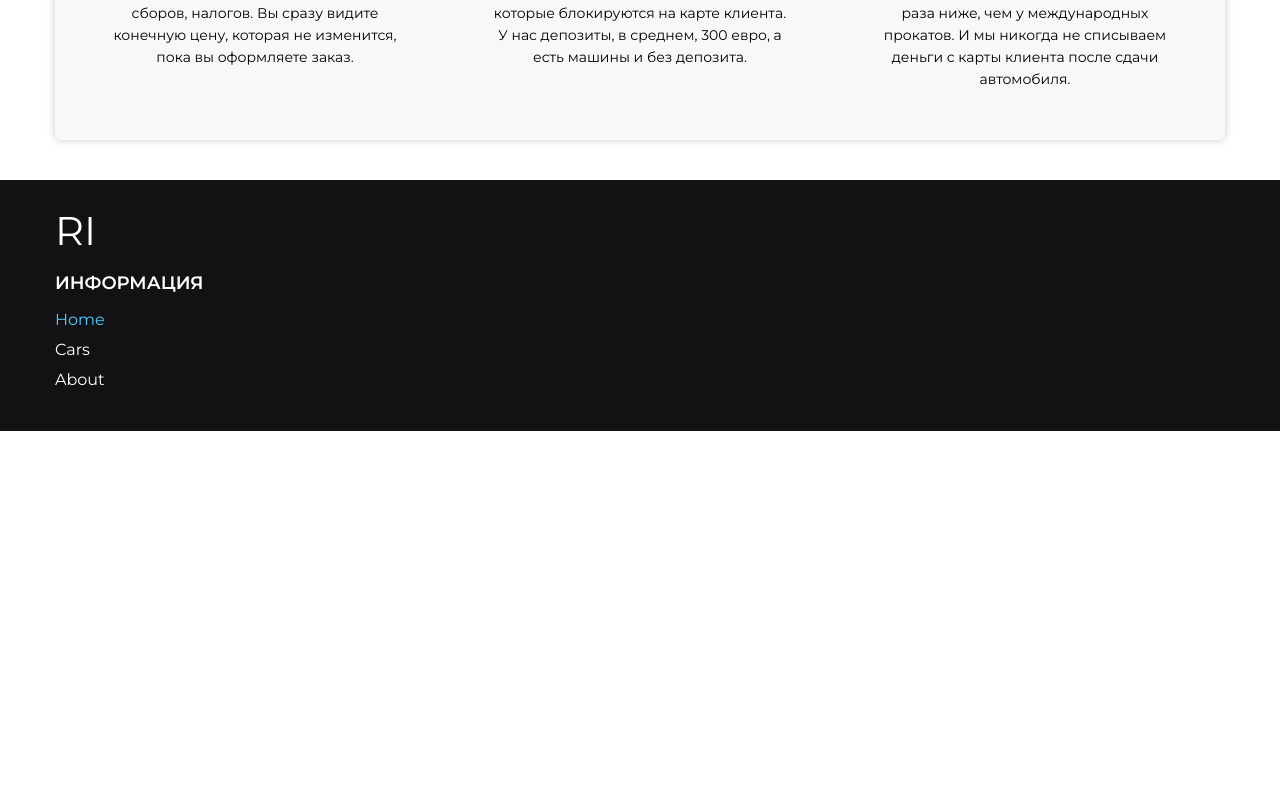
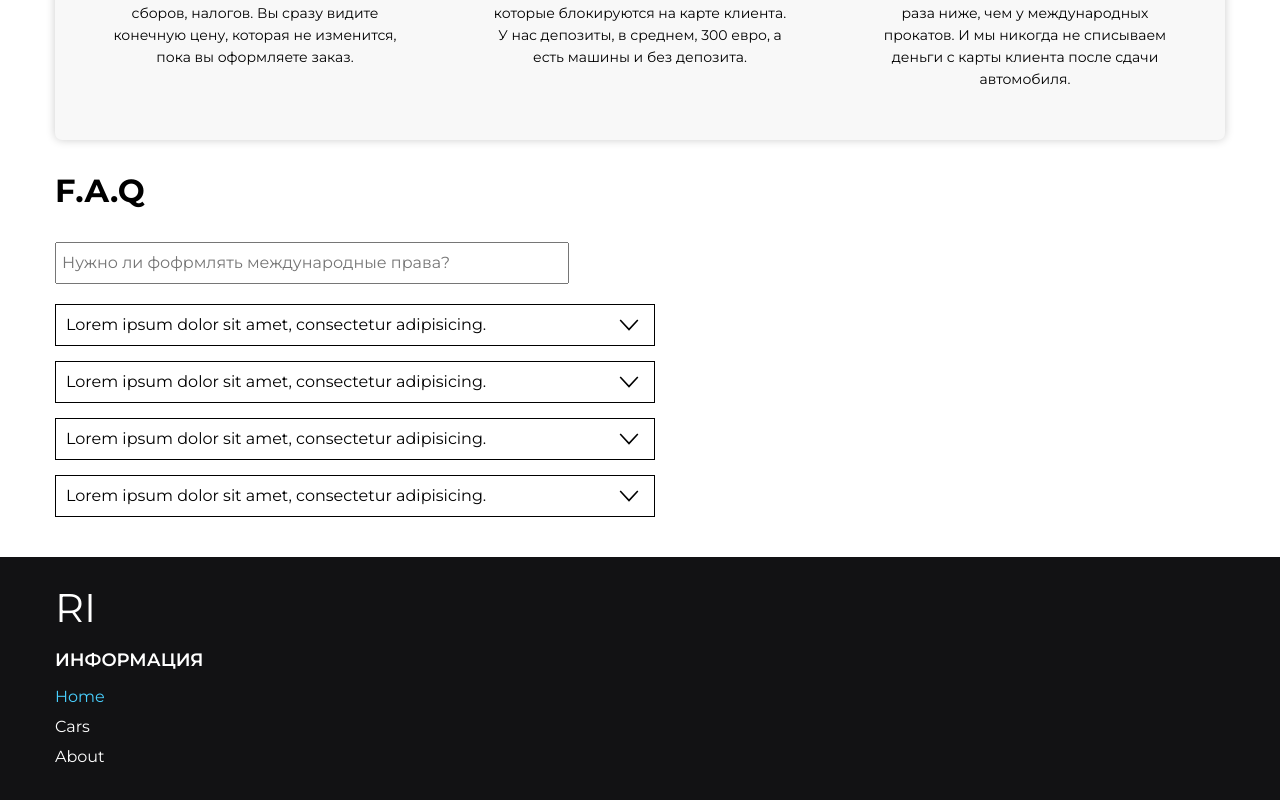
Before and after one commit to YakhyaevGadji/car-rent, a React (Vite) app: page / in a window 1280 px wide. Shown: the part 1296-2096 px from the top of the page. Before the commit the page ends 1727 px from the top, so only its background shows below. Built offline with nearby package versions, Linux system fonts and the light colour scheme.

Commit message:
add: module in folder faq

```diff
--- a/package.json
+++ b/package.json
@@ -10,6 +10,9 @@
     "preview": "vite preview"
   },
   "dependencies": {
+    "@emotion/react": "^11.11.4",
+    "@emotion/styled": "^11.11.5",
+    "@mui/material": "^5.15.16",
     "animate.css": "^4.1.1",
     "react": "^18.2.0",
     "react-dom": "^18.2.0",
--- a/src/pages/Home/ui/Home.tsx
+++ b/src/pages/Home/ui/Home.tsx
@@ -2,6 +2,7 @@ import React from "react";
 import { Heading } from "../../../widgets/heading";
 import { SliderCar } from "../../../widgets/sliderCar";
 import { Advantage } from "../../../widgets/advantage";
+import { Faq } from "../../../widgets/faq";
 
 const Home: React.FC = () => {
     return (
@@ -9,6 +10,7 @@ const Home: React.FC = () => {
             <Heading/>
             <SliderCar/>
             <Advantage/>
+            <Faq/>
         </>
     );
 }
--- a/src/shared/assets/index.ts
+++ b/src/shared/assets/index.ts
@@ -1,9 +1,11 @@
 import depoIcon from "./icons/depist-icon.png";
 import agreementIcon from "./icons/agreement-icon.png";
 import likeIcon from "./icons/like-icon.png";
+import arrowIcon from "./icons/arrow-icon.svg";
 
 export const icons = {
     depoIcon,
     agreementIcon,
-    likeIcon
+    likeIcon,
+    arrowIcon
 }
--- a/src/widgets/advantage/ui/Advantage.tsx
+++ b/src/widgets/advantage/ui/Advantage.tsx
@@ -9,17 +9,17 @@ const Advantage: React.FC = () => {
                 <h2 className="advantage__title">Преимущество</h2>
                 <ul className="advantage__list">
                     <li className="advantage__item">
-                        <img className="advantage__img" src={icons.agreementIcon} alt="" />
+                        <img className="advantage__img" src={icons.agreementIcon} alt="Договор" />
                         <h3 className="advantage__subtitle">Без мелкого шрифта</h3>
                         <p className="advantage__paragraph">Все условия и все цены мы держим на виду. Никаких скрытых платежей, сборов, налогов. Вы сразу видите конечную цену, которая не изменится, пока вы оформляете заказ.</p>
                     </li>
                     <li className="advantage__item">
-                        <img className="advantage__img" src={icons.depoIcon} alt="" />
+                        <img className="advantage__img" src={icons.depoIcon} alt="Цена" />
                         <h3 className="advantage__subtitle">Низкие депозиты</h3>
                         <p className="advantage__paragraph">В международных прокатах депозиты достигают нескольких тысяч евро, которые блокируются на карте клиента. У нас депозиты, в среднем, 300 евро, а есть машины и без депозита.</p>
                     </li>
                     <li className="advantage__item">
-                        <img className="advantage__img" src={icons.likeIcon} alt="" />
+                        <img className="advantage__img" src={icons.likeIcon} alt="Оценка" />
                         <h3 className="advantage__subtitle">Честная оценка повреждений</h3>
                         <p className="advantage__paragraph">Мы оцениваем повреждения в присутствии клиента. Наши цены в 2-3 раза ниже, чем у международных прокатов. И мы никогда не списываем деньги с карты клиента после сдачи автомобиля.</p>
                     </li>
--- /dev/null
+++ b/src/widgets/faq/index.ts
@@ -0,0 +1,3 @@
+import Faq from "./ui/Faq";
+
+export { Faq };
--- /dev/null
+++ b/src/widgets/faq/module/questionsData.ts
@@ -0,0 +1,24 @@
+import { icons } from "../../../shared/assets";
+
+export default [
+    {
+        title: 'Lorem ipsum dolor sit amet, consectetur adipisicing.',
+        icon: icons.arrowIcon,
+        subTitle: 'Lorem ipsum dolor sit amet, consectetur adipisicing, Lorem ipsum dolor sit amet, consectetur adipisicing.'
+    },
+    {
+        title: 'Lorem ipsum dolor sit amet, consectetur adipisicing.',
+        icon: icons.arrowIcon,
+        subTitle: 'Lorem ipsum dolor sit amet, consectetur adipisicing, Lorem ipsum dolor sit amet, consectetur adipisicing.'
+    },
+    {
+        title: 'Lorem ipsum dolor sit amet, consectetur adipisicing.',
+        icon: icons.arrowIcon,
+        subTitle: 'Lorem ipsum dolor sit amet, consectetur adipisicing, Lorem ipsum dolor sit amet, consectetur adipisicing.'
+    },
+    {
+        title: 'Lorem ipsum dolor sit amet, consectetur adipisicing.',
+        icon: icons.arrowIcon,
+        subTitle: 'Lorem ipsum dolor sit amet, consectetur adipisicing, Lorem ipsum dolor sit amet, consectetur adipisicing.'
+    }
+]
--- /dev/null
+++ b/src/widgets/faq/ui/Faq.tsx
@@ -0,0 +1,28 @@
+import React from "react";
+import questionsData from "../module/questionsData";
+import "./faq.scss";
+
+const Faq: React.FC = () => {
+    const [searchValue, setSearchValue] = React.useState<string>('');
+
+    return (
+        <section className="faq">
+            <div className="container">
+                <h2 className="faq">F.A.Q</h2>
+                <input onChange={(event) => setSearchValue(event.target.value)} className="faq__search" value={searchValue} type="text" placeholder="Нужно ли фофрмлять международные права?" />
+                <ul className="faq__list">
+                    {questionsData.map((item, index) => {
+                        return (
+                            <li key={index} className="faq__item">
+                                <p className="faq__text">{item.title}</p>
+                                <img className="faq__icon" src={item.icon} alt="Стрелка" />
+                            </li>
+                        );
+                    })}
+                </ul>
+            </div>
+        </section>
+    );
+}
+
+export default Faq;
--- /dev/null
+++ b/src/widgets/faq/ui/faq.scss
@@ -0,0 +1,28 @@
+.faq {
+    margin-bottom: 40px;
+
+    &__list {
+        max-width: 600px;
+    }
+
+    &__item {
+        padding: 5px 10px;
+        border: 1px solid #000;
+        display: flex;
+        justify-content: space-between;
+        align-items: center;
+        margin-bottom: 15px;
+    }
+
+    &__icon {
+        width: 30px;
+        height: 30px;
+    }
+
+    &__search {
+        width: 100%;
+        max-width: 500px;
+        padding: 10px 5px;
+        margin-bottom: 20px;
+    }
+}
```
Also changed, not shown: src/app/styles/normalize.css, src/shared/assets/icons/arrow-icon.svg (added), 1 other file (tests, documents, lock files or other folders).
